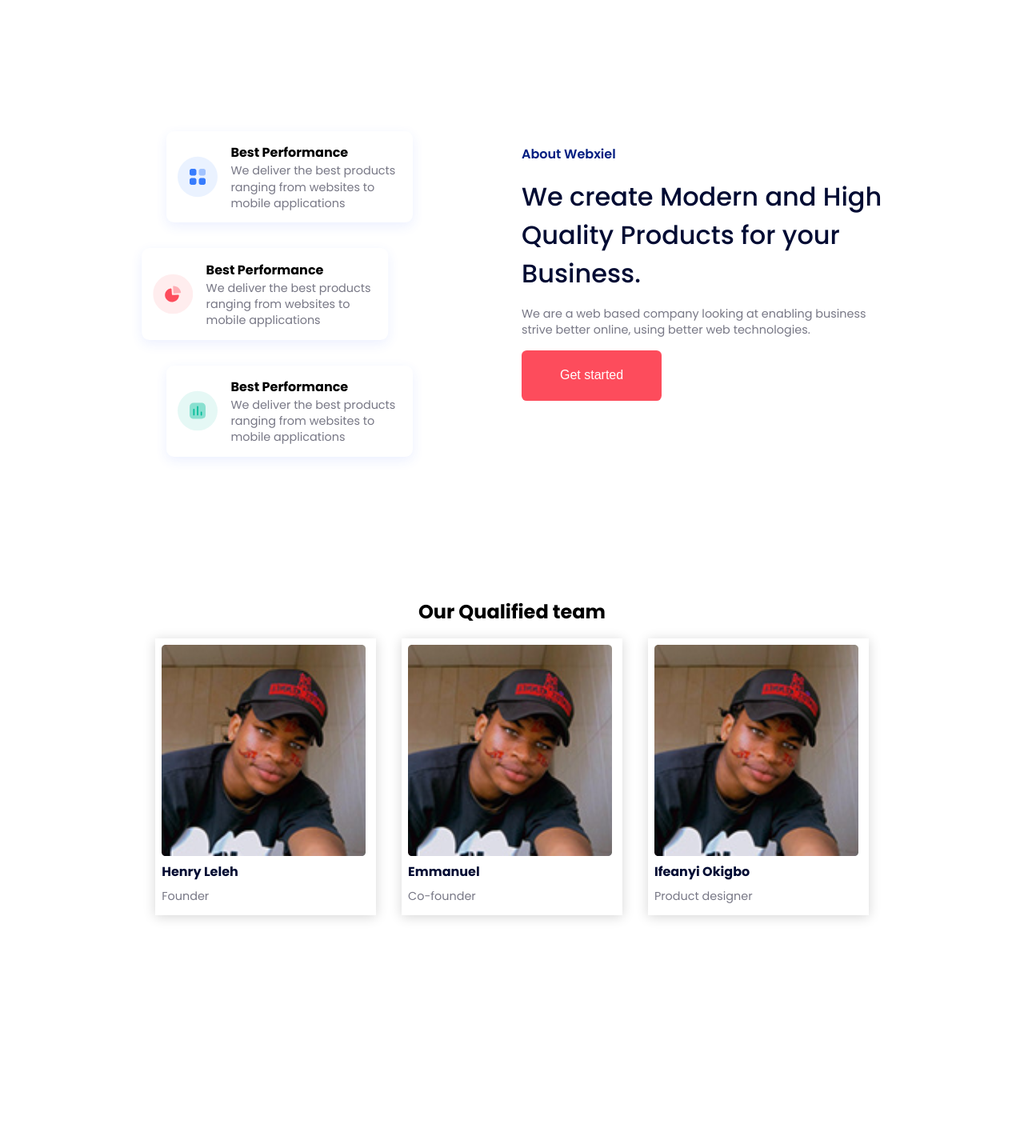
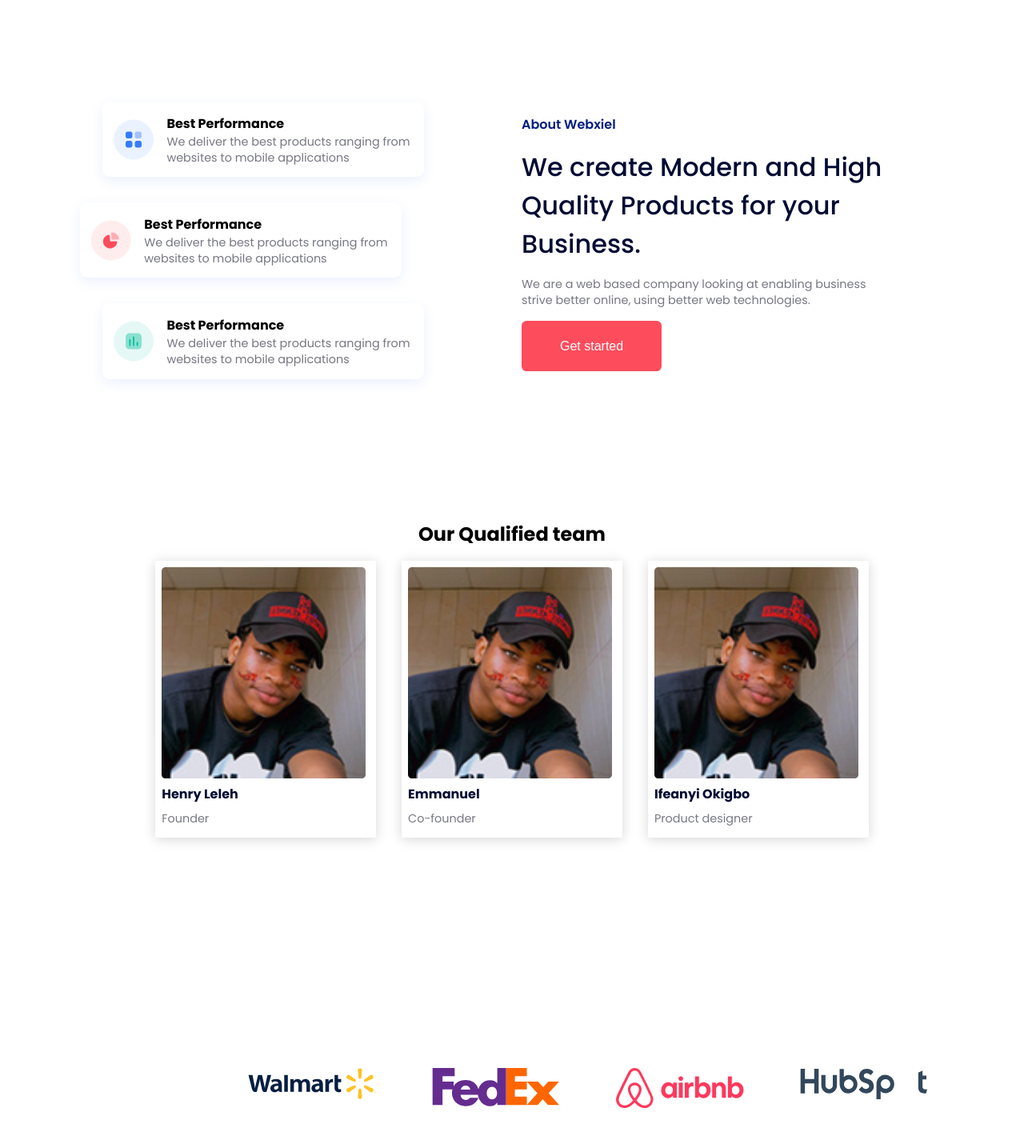
Before and after one commit to webxiel/testwork67, a React (Vite) app: page /about in a window 1280 px wide. Shown: the part 1240-2670 px from the top of the page at 80% size. Built offline with nearby package versions, Linux system fonts and the light colour scheme.

Commit message:
Last design touches

```diff
--- a/src/components/Home/TrustedBy.jsx
+++ b/src/components/Home/TrustedBy.jsx
@@ -1,15 +1,12 @@
-
-import {Swiper, SwiperSlide} from 'swiper/react';
-import 'swiper/css';
+import { Swiper, SwiperSlide } from "swiper/react";
+import "swiper/css";
 import "swiper/css/pagination";
 import "swiper/css/navigation";
 import { Autoplay, Pagination, Navigation } from "swiper";
 
-import styles from './homepage.module.css';
-import Container from '../ui/Container';
+import styles from "./homepage.module.css";
+import Container from "../ui/Container";
 import trustedby from "../utils/trustedby";
-
-
 
 function TrustedBy() {
   return (
@@ -62,13 +59,13 @@ function TrustedBy() {
         }}
         loop={true}
         centeredSlides
-      autoplay={{
-        delay: 1000,
-        disableOnInteraction: true
-    }}
-
-    modules={[Autoplay, Pagination, Navigation]}
-      className='mySwiper'>
+        autoplay={{
+          delay: 2000,
+          disableOnInteraction: true,
+        }}
+        modules={[Autoplay, Pagination, Navigation]}
+        className="mySwiper"
+      >
         {trustedby.map((trustee) => (
           <SwiperSlide className={styles.slide} key={trustee.id}>
             <img src={trustee.image} alt={trustee.name} />
--- a/src/components/Home/appSection/AppSection2.jsx
+++ b/src/components/Home/appSection/AppSection2.jsx
@@ -1,5 +1,5 @@
 import styles from "./appsection.module.css";
-import PhonePicture from "../../../assets/images/PhonePicture.svg";
+import PhonePicture from "../../../assets/images/Mock up (1).svg";
 import pinkimage from "../../../assets/images/pinkgrame.svg";
 import yellowimage from "../../../assets/images/yellowFrame.svg";
 
@@ -20,6 +20,7 @@ function AppSection2() {
       />
       <img className={styles.phonePic1} src={yellowimage} alt="pink" />
       <img className={styles.phonePic2} src={pinkimage} alt="yellow" />
+
     </div>
     </div>
   );
--- a/src/components/Home/appSection/AppSection3.jsx
+++ b/src/components/Home/appSection/AppSection3.jsx
@@ -1,13 +1,15 @@
 import styles from "./appsection.module.css";
-import PhonePicture from "../../../assets/images/PhonePicture.svg";
+import PhonePicture from "../../../assets/images/Mock up (1).svg";
 import pinkimage from "../../../assets/images/pinkgrame.svg";
 import yellowimage from "../../../assets/images/yellowFrame.svg";
+// import PhonePicture from "../../../assets/images/phonePicture2.svg";
+
 
 function AppSection3() {
   return (
-    <div className={`flex flex-col full-width gap-xlg center ${styles.app3container}`}>
+    <div className={`flex flex-col full-width gap-md center ${styles.app3container}`}>
      <div>
-      <img
+     <img
         className={styles.phonePicture}
         src={PhonePicture}
         alt="picture_of_work"
--- a/src/components/Home/homepage.module.css
+++ b/src/components/Home/homepage.module.css
@@ -162,8 +162,8 @@
 }
 
 .slide img {
-  width: 100%;
-  height: 100%;
+  width: 80%;
+  height: 80%;
   object-fit: contain;
 }
 
@@ -254,11 +254,11 @@
   }
 
   .aboutContainer > div > div:nth-child(2) {
-    transform: translateX(-10%);
+    transform: translateX(-7%);
   }
 
   .aboutContainer > div:first-child {
-    padding-inline: 7rem;
+    padding-inline: 2rem;
   }
 
   .aboutContainer > div:last-child {
@@ -321,7 +321,7 @@
   }
 
   .aboutContainer > div:first-child {
-    padding-inline: 1rem;
+    padding-inline: 0.4rem;
   }
 
   .contactContainer > div {
--- a/src/components/about/about.module.css
+++ b/src/components/about/about.module.css
@@ -36,8 +36,8 @@
 }
 
 .aboutinfo > div:last-child > img:first-child {
-  width: 100%;
-  height: 100%;
+  width: 90%;
+  height: 90%;
   object-fit: contain;
 }
 
--- a/src/components/contact/contact.module.css
+++ b/src/components/contact/contact.module.css
@@ -5,7 +5,6 @@
  place-content: center;
  gap: 2rem;
 }
-
 
 .subcontact {
   box-shadow: 0 0.2rem 0.1rem 0 rgba(0, 0, 0, 0.1);
@@ -57,10 +56,11 @@
 .form > input,
 .form > textarea {
   margin-block: 0.4rem;
+  font-size: var(--text-md);
 }
 
 .form > textarea {
-  padding: 3rem 3rem !important;
+  padding: 1.9rem 3rem !important;
 }
 
 .form > button {
--- a/src/components/services/ServiceSection1.jsx
+++ b/src/components/services/ServiceSection1.jsx
@@ -7,7 +7,7 @@ import image from '../../assets/images/laptop.svg'
 
 function ServiceSection1() {
   return (
-    <Container>
+    <Container className={styles.servicecontainer}>
        <SectionHeader
      heading='Services we deliver'
      />
--- a/src/components/services/services.module.css
+++ b/src/components/services/services.module.css
@@ -36,6 +36,8 @@
 }
 
 @media (min-width: 769px) and (max-width: 988px) {
+
+
   .section1,
   .section2,
   .section3,
--- a/src/components/ui/ui.module.css
+++ b/src/components/ui/ui.module.css
@@ -8,7 +8,7 @@
 }
 
 .sectioncard {
-  padding: 0;
+  padding: 1rem;
 }
 
 .hero {
@@ -74,7 +74,7 @@
 
 @media (min-width: 768px) {
   .container {
-    padding: 2rem 6rem;
+    padding: 2rem 5rem;
   }
 
   .sectioncard {
@@ -103,3 +103,13 @@
     display: block;
   }
 }
+
+@media (min-width: 769px) and (max-width: 1180px){
+  .container {
+    padding: 2rem;
+  }
+
+  .sectioncard {
+    padding: 2rem 4rem;
+  }
+}
```
Also changed, not shown: src/assets/images/Mock up (1).svg (added), src/components/Home/appSection/appsection.module.css (line endings or trailing spaces).
